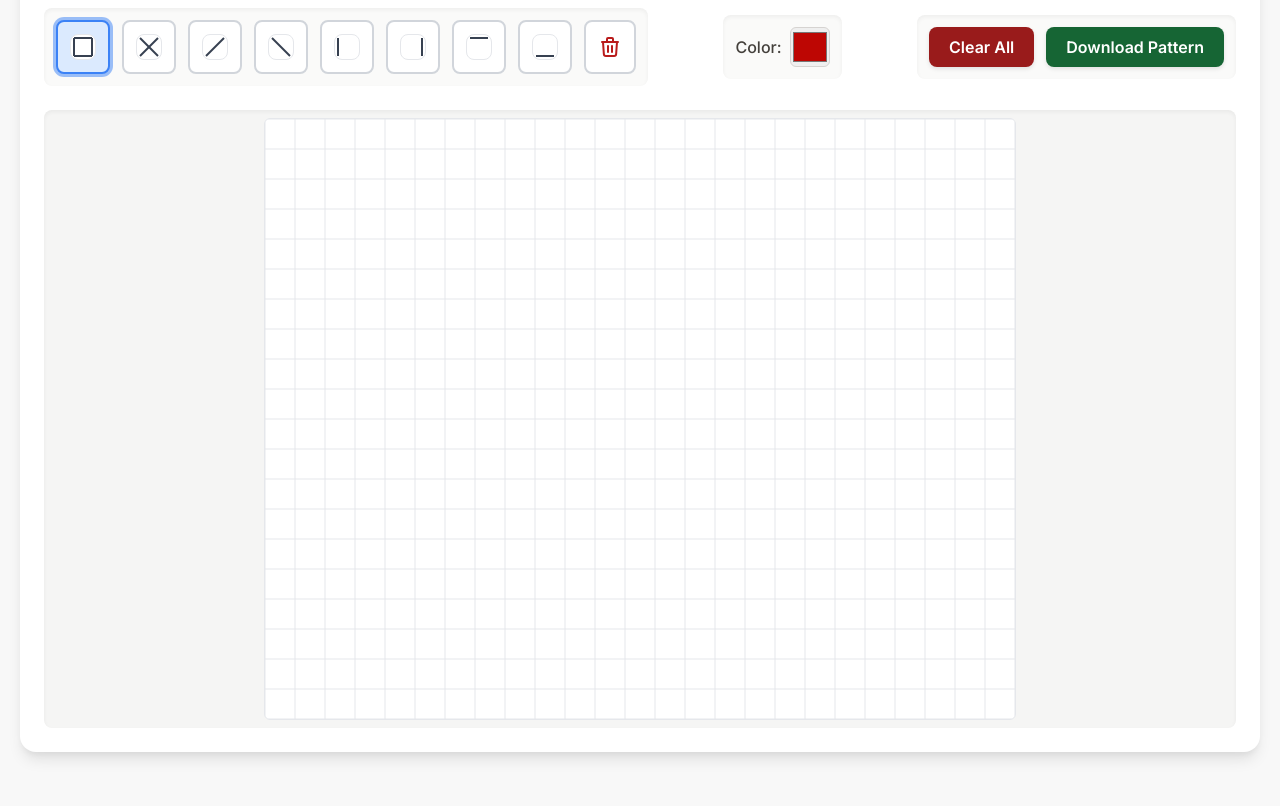
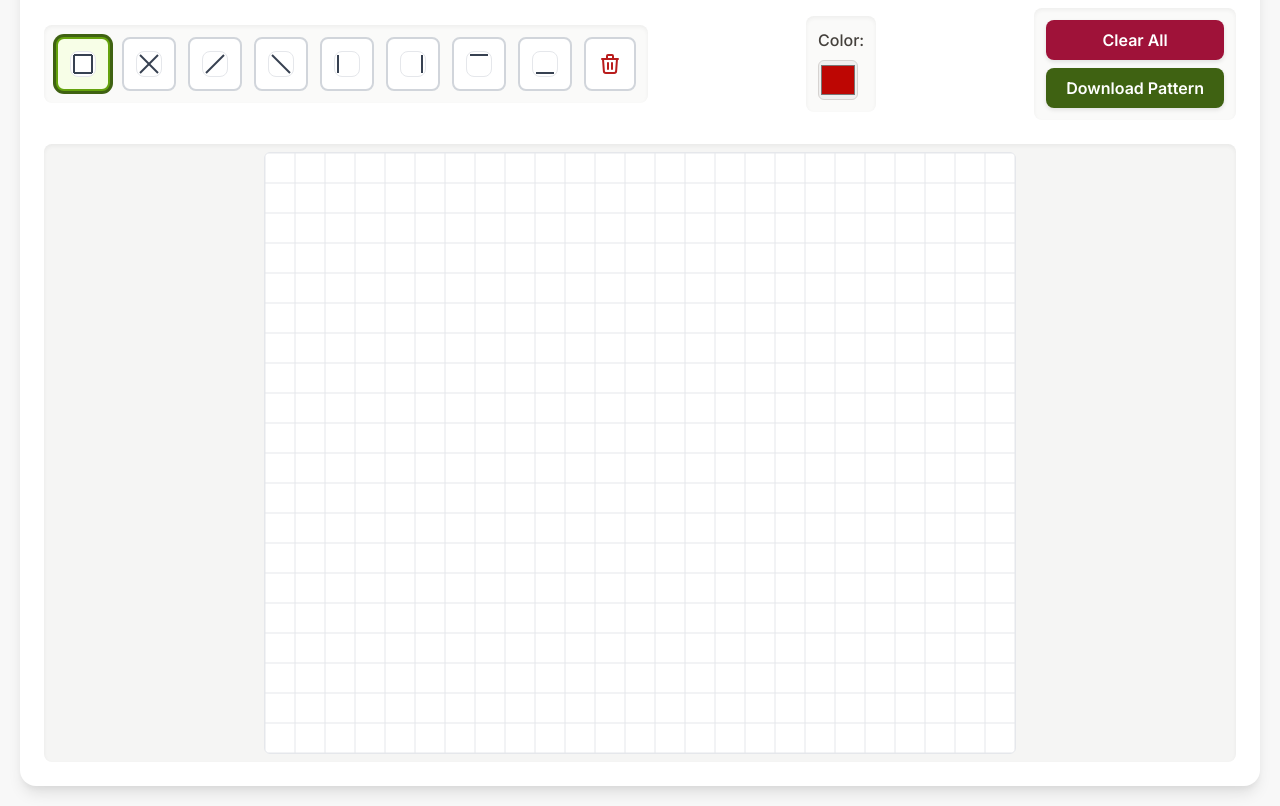
Before and after one commit to aadaharma/karelianembroiderymaker, a plain HTML site: page index.html in a window 1280 px wide. Shown: the part 96-902 px from the top of the page. Before the commit the page ends 868 px from the top, so only its background shows below. Drawn offline with nearby package versions, Linux system fonts and the light colour scheme.

Commit message:
Ui changes and change te eraser so that it erases the last line drawn to the cell

```diff
--- a/index.html
+++ b/index.html
@@ -29,7 +29,7 @@
             display: flex;
             flex-direction: column;
             gap: 24px;
-            max-width: 1000px; /* Max width for larger screens */
+            max-width: 100%; /* Max width for larger screens */
             width: 100%; /* Full width on smaller screens */
         }
         canvas {
@@ -53,9 +53,9 @@
             box-shadow: 0 4px 6px -1px rgba(0, 0, 0, 0.1), 0 2px 4px -1px rgba(0, 0, 0, 0.06);
         }
         .grid-button.selected {
-            border-color: #3b82f6; /* Blue-500 for selected button border */
-            box-shadow: 0 0 0 3px rgba(59, 130, 246, 0.5); /* Blue-500 glow for selected */
-            background-color: #dbeafe; /* Light blue background for selected button */
+            border-color: #65a30d; /* Green-500 for selected button border */
+            box-shadow: 0 0 0 3px #3f6212; /* Green-500 glow for selected */
+            background-color: #f7fee7; /* Light green background for selected button */
         }
         /* Style for the download and clear buttons */
         #button-clear, #button-download {
@@ -84,7 +84,7 @@
 <body>
     <div class="container">
         <!-- Main Heading -->
-        <h1 class="text-3xl font-bold text-gray-800 text-center">Karelian Embroidery Designer</h1>
+        <h1 class="text-3xl font-bold text-rose-950 text-center">Karelian Embroidery Designer</h1>
 
         <!-- Controls Section: Template Selection, Color Picker, Action Buttons -->
         <div class="flex flex-col md:flex-row items-center justify-between gap-4 controls-group">
@@ -93,15 +93,15 @@
             </div>
 
             <!-- Color Picker -->
-            <div class="flex items-center gap-2 p-3 bg-stone-50 rounded-lg shadow-inner">
+            <div class="flex flex-col gap-2 p-3 bg-stone-50 rounded-lg shadow-inner">
                 <label for="color-picker" class="text-stone-700 font-medium">Color:</label>
                 <input type="color" id="color-picker" value="#BD0603" class="w-10 h-10 rounded-md border border-stone-300 cursor-pointer">
             </div>
 
             <!-- Action Buttons: Clear and Download -->
-            <div class="flex gap-3 p-3 bg-stone-50 rounded-lg shadow-inner">
-                <button id="button-clear" class="px-5 py-2 rounded-lg bg-red-800 text-white font-semibold hover:bg-red-900 transition-colors">Clear All</button>
-                <button id="button-download" class="px-5 py-2 rounded-lg bg-green-800 text-white font-semibold hover:bg-green-900 transition-colors">Download Pattern</button>
+            <div class="flex flex-col gap-2 p-3 bg-stone-50 rounded-lg shadow-inner">
+                <button id="button-clear" class="px-5 py-2 rounded-lg bg-rose-800 text-white font-semibold hover:bg-rose-900 transition-colors">Clear All</button>
+                <button id="button-download" class="px-5 py-2 rounded-lg bg-lime-800 text-white font-semibold hover:bg-lime-900 transition-colors">Download Pattern</button>
             </div>
         </div>
 
@@ -332,7 +332,7 @@
             const gridY = Math.floor(mouseY / CELL_SIZE);
 
             if (gridX >= 0 && gridX < GRID_WIDTH && gridY >= 0 && gridY < GRID_HEIGHT) {
-                const existingIndex = pattern.findIndex(item => item.x === gridX && item.y === gridY);
+                const existingIndex = pattern.findLastIndex(item => item.x === gridX && item.y === gridY);
 
                 if (selectedTemplateId === 'erase') {
                     if (existingIndex !== -1) {
```
